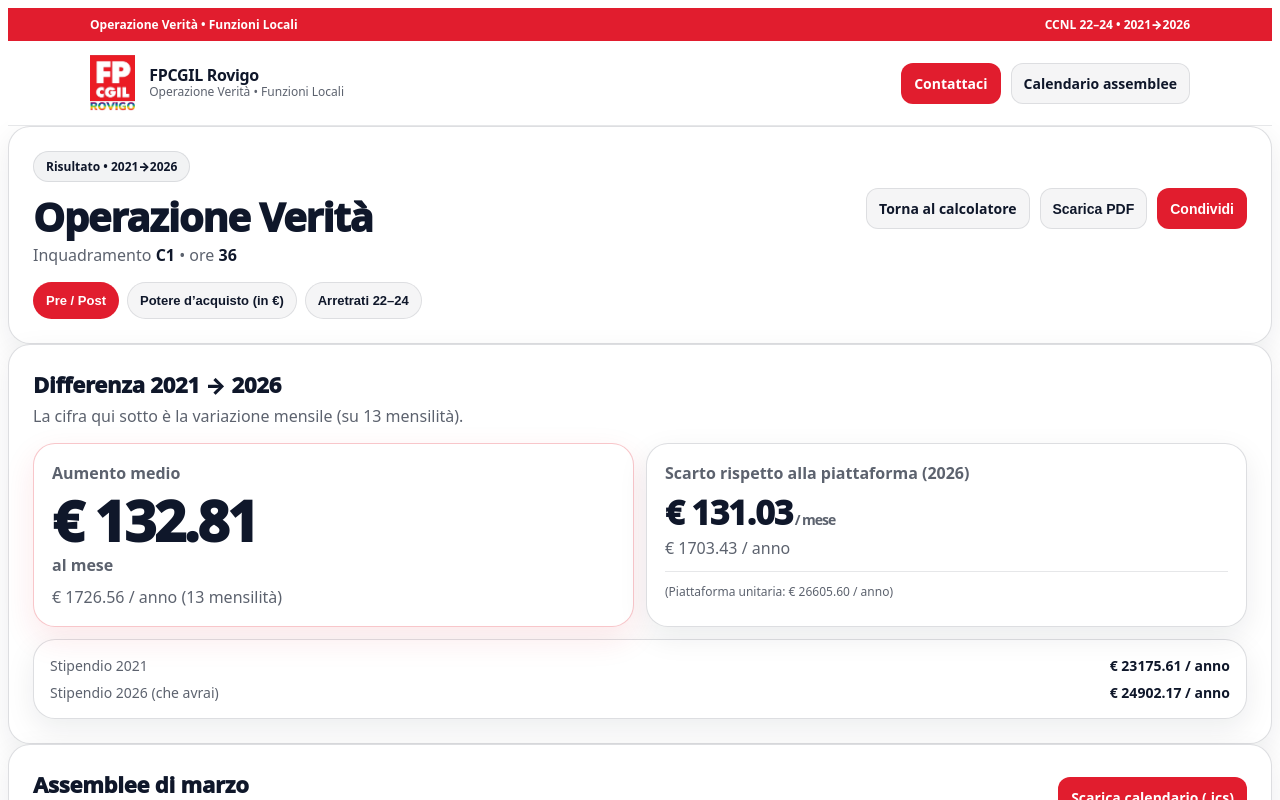
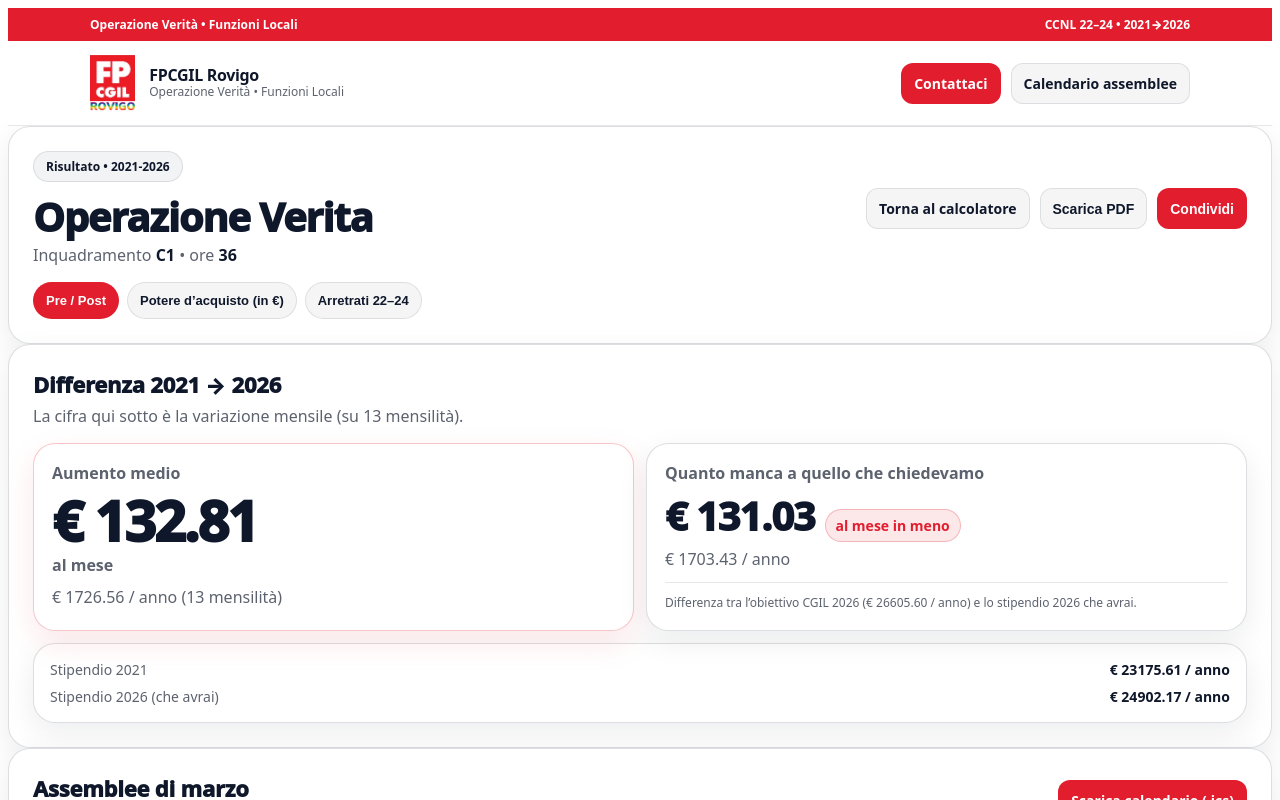
Before and after one commit to pasqualebrenga/operazione-verita-fpcgil-veneto, a Next.js app: page /risultato in a window 1280 px wide. Shown: the top 800 px of the page. Built offline with nearby package versions, Linux system fonts and the light colour scheme.

Commit message:
Rewrite RisultatoClient clean

```diff
--- a/app/risultato/RisultatoClient.tsx
+++ b/app/risultato/RisultatoClient.tsx
@@ -17,6 +17,10 @@
   costo_al_mese: number;
 };
 
+function clamp(n: number, min: number, max: number) {
+  return Math.max(min, Math.min(max, n));
+}
+
 export default function RisultatoClient() {
   const sp = useSearchParams();
   const inq = (sp.get("inq") ?? "C1").toUpperCase();
@@ -27,12 +31,12 @@
   const [shareOpen, setShareOpen] = useState(false);
 
   const row = useMemo(() => {
-    const r = (ccnl as Row[]).find((x) => x.inquadramento === inq);
-    return r ?? (ccnl as Row[])[0];
+    const data = ccnl as Row[];
+    return data.find((x) => x.inquadramento === inq) ?? data[0];
   }, [inq]);
 
   const calc = useMemo(() => {
-    const fattore = Math.max(0.0, Math.min(1.0, ore / 36));
+    const fattore = clamp(ore / 36, 0, 1);
 
     const attuale = row.stipendio_attuale_2021 * fattore;
     const avrai = row.stipendio_che_avrai_2026 * fattore;
@@ -51,12 +55,13 @@
     const taglio = row.taglio_governo_tre_anni * fattore;
     const costoMese = row.costo_al_mese * fattore;
 
-    const infl = inflazionePct / 100;
+    const infl = (Number.isFinite(inflazionePct) ? inflazionePct : 0) / 100;
     const necessarioPerTenerePotere = attuale * (1 + infl);
     const perditaPotereAnnua = Math.max(0, necessarioPerTenerePotere - avrai);
     const perditaPotereMensile = perditaPotereAnnua / 13;
 
     return {
+      fattore,
       attuale,
       avrai,
       piattaforma,
@@ -80,7 +85,7 @@
     const url = window.location.href;
     try {
       await navigator.clipboard.writeText(url);
-      alert("Link copiato negli appunti ✅ (perfetto per Instagram)");
+      alert("Link copiato ✅ (perfetto per Instagram)");
     } catch {
       prompt("Copia questo link:", url);
     }
@@ -95,7 +100,7 @@
   const shareNow = async () => {
     const url = window.location.href;
     const text =
-      `Operazione Verità – Funzioni Locali (FP Cgil Rovigo)\n` +
+      `Operazione Verita - Funzioni Locali (FP Cgil Rovigo)\n` +
       `Inquadramento ${inq}, ore ${ore}\n` +
       `Guarda il risultato: ${url}`;
 
@@ -103,16 +108,15 @@
     if (typeof navAny.share === "function") {
       try {
         await navAny.share({
-          title: "Operazione Verità – FP Cgil Rovigo",
+          title: "Operazione Verita - FP Cgil Rovigo",
           text,
           url,
         });
         return;
       } catch {
-        // annullato o fallito: fallback menu desktop
+        // annullato o fallito: fallback menu
       }
     }
-
     setShareOpen((v) => !v);
   };
 
@@ -133,6 +137,11 @@
     </button>
   );
 
+  const gapMese = calc.gapPiattaformaMese;
+  const gapMesePos = Math.max(0, gapMese);
+  const gapAnnPos = Math.max(0, calc.gapPiattaformaAnn);
+  const obiettivoRaggiunto = gapMese <= 0.0001;
+
   return (
     <main className="space-y-8">
       {/* HEADER RISULTATO */}
@@ -147,9 +156,9 @@
           }}
         >
           <div>
-            <div className="ov-chip">Risultato • 2021→2026</div>
+            <div className="ov-chip">Risultato • 2021-2026</div>
             <div style={{ marginTop: 14 }} className="ov-h1">
-              Operazione Verità
+              Operazione Verita
             </div>
             <div style={{ marginTop: 6 }} className="ov-muted">
               Inquadramento{" "}
@@ -171,7 +180,7 @@
               Condividi
             </button>
 
-            {/* menu fallback desktop */}
+            {/* fallback desktop */}
             {shareOpen && (
               <div
                 className="ov-card"
@@ -229,6 +238,7 @@
               alignItems: "stretch",
             }}
           >
+            {/* AUMENTO */}
             <div
               className="ov-card"
               style={{
@@ -262,29 +272,72 @@
               </div>
             </div>
 
+            {/* GAP RICHIESTA */}
             <div className="ov-card" style={{ padding: 18 }}>
               <div className="ov-muted" style={{ fontWeight: 900 }}>
-                Scarto rispetto alla piattaforma (2026)
+                Quanto manca a quello che chiedevamo
               </div>
 
               <div
                 style={{
                   marginTop: 10,
-                  fontSize: 34,
-                  fontWeight: 950,
-                  letterSpacing: "-0.03em",
-                  lineHeight: 1.1,
+                  display: "flex",
+                  alignItems: "baseline",
+                  flexWrap: "wrap",
+                  gap: 10,
                 }}
               >
-                € {calc.gapPiattaformaMese.toFixed(2)}
-                <span className="ov-muted" style={{ fontSize: 14, fontWeight: 900 }}>
-                  {" "}
-                  / mese
-                </span>
+                <div
+                  style={{
+                    fontSize: 40,
+                    fontWeight: 950,
+                    letterSpacing: "-0.03em",
+                    lineHeight: 1.1,
+                    color: "var(--ov-text)",
+                  }}
+                >
+                  € {gapMesePos.toFixed(2)}
+                </div>
+
+                {obiettivoRaggiunto ? (
+                  <span
+                    style={{
+                      display: "inline-flex",
+                      alignItems: "center",
+                      padding: "6px 10px",
+                      borderRadius: 999,
+                      fontSize: 14,
+                      fontWeight: 900,
+                      background: "rgba(16,185,129,0.12)",
+                      color: "#059669",
+                      border: "1px solid rgba(16,185,129,0.25)",
+                      whiteSpace: "nowrap",
+                    }}
+                  >
+                    Obiettivo raggiunto
+                  </span>
+                ) : (
+                  <span
+                    style={{
+                      display: "inline-flex",
+                      alignItems: "center",
+                      padding: "6px 10px",
+                      borderRadius: 999,
+                      fontSize: 14,
+                      fontWeight: 900,
+                      background: "rgba(225,29,46,0.10)",
+                      color: "#e11d2e",
+                      border: "1px solid rgba(225,29,46,0.25)",
+                      whiteSpace: "nowrap",
+                    }}
+                  >
+                    al mese in meno
+                  </span>
+                )}
               </div>
 
               <div className="ov-muted" style={{ marginTop: 6 }}>
-                € {calc.gapPiattaformaAnn.toFixed(2)} / anno
+                € {gapAnnPos.toFixed(2)} / anno
               </div>
 
               <div
@@ -297,7 +350,8 @@
                   lineHeight: 1.4,
                 }}
               >
-                (Piattaforma unitaria: € {calc.piattaforma.toFixed(2)} / anno)
+                Differenza tra l’obiettivo CGIL 2026 (€ {calc.piattaforma.toFixed(2)} / anno) e lo stipendio
+                2026 che avrai.
               </div>
             </div>
           </div>
@@ -376,7 +430,7 @@
 
             <div className="ov-card" style={{ padding: 18 }}>
               <div className="ov-muted" style={{ fontWeight: 900 }}>
-                Inflazione cumulata 2021→2026 (%)
+                Inflazione cumulata 2021–2026 (%)
               </div>
 
               <input
@@ -493,7 +547,7 @@
                   <b>€ {calc.arretrati.toFixed(2)}</b>
                 </div>
                 <div style={{ display: "flex", justifyContent: "space-between", gap: 12 }}>
-                  <span className="ov-muted">Già anticipato in busta come IVC</span>
+                  <span className="ov-muted">Già anticipato in busta</span>
                   <b>€ {calc.anticipato.toFixed(2)}</b>
                 </div>
                 <div style={{ display: "flex", justifyContent: "space-between", gap: 12 }}>
```
